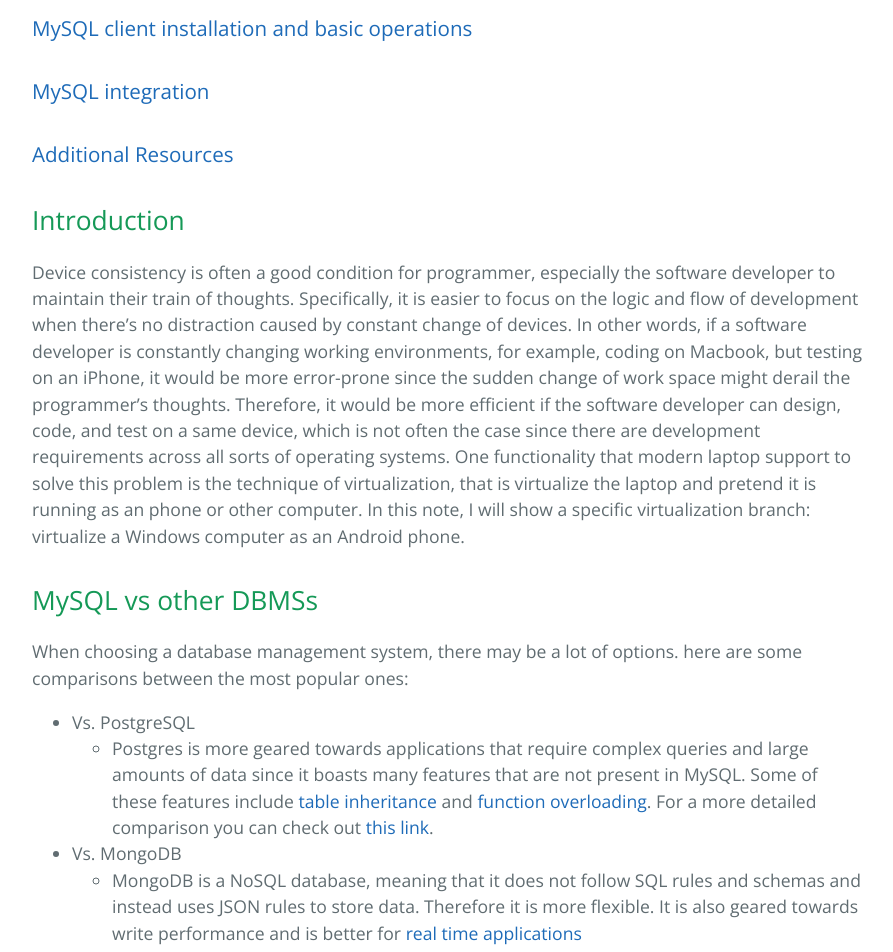
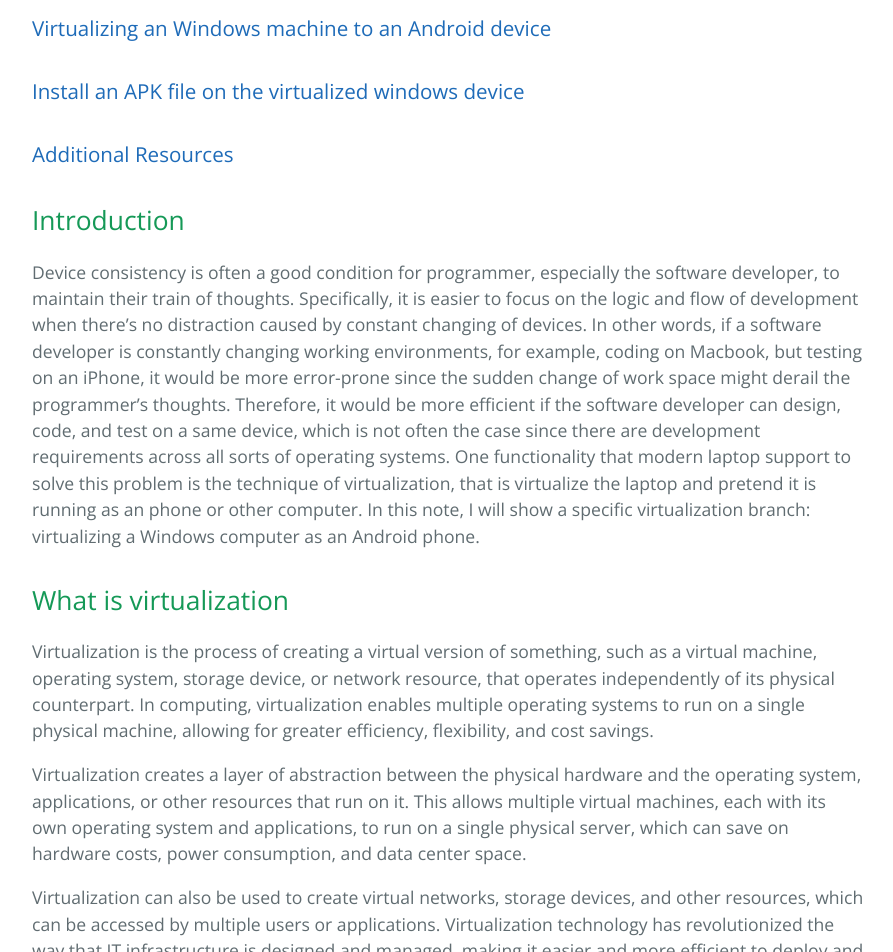
Before and after one commit to learning-software-engineering/learning-software-engineering.github.io, a Jekyll site: the page built from Topics/Tech_Stacks/Virtualize_Android_on_Windows.md, in a window 1280 px wide and 1400 px high, scrolled down 607 px. Shown: the top 952 px of the window, without its empty margins (192-1085 px from the left). Built offline with Jekyll 4.4.1, drawn with Linux system fonts in a browser that asks for light colours; our own code applies the rules of GitHub Pages for plain Markdown files; some of the changed text lies outside the part shown.

Commit message:
Update Virtualize_Android_on_Windows.md

```diff
--- a/Topics/Tech_Stacks/Virtualize_Android_on_Windows.md
+++ b/Topics/Tech_Stacks/Virtualize_Android_on_Windows.md
@@ -3,80 +3,59 @@
 
 ## Table of contents
 ### [Introduction](#introduction-1)
-### [MySQL vs other DBMSs](#mysql-vs-other-dbmss-1)
-### [MySQL client installation and basic operations](#mysql-client-installation-and-basic-operations-1)
-### [MySQL integration](#mysql-integration-1)
+### [What is virtualization](#what-is-virtualization-1)
+### [Virtualizing an Windows machine to an Android device](#virtualizing-an-windows-machine-to-an-android-device-1)
+### [Install an APK file on the virtualized windows device](#install-an-apk-file-on-the-virtualized-windows-device-1)
 ### [Additional Resources](#additional-resources-1)
 
 ## Introduction
 
-Device consistency is often a good condition for programmer, especially the software developer to maintain their train of thoughts. Specifically, it is easier to focus on the logic and flow of development when there's no distraction caused by constant change of devices. In other words, if a software developer is constantly changing working environments, for example, coding on Macbook, but testing on an iPhone, it would be more error-prone since the sudden change of work space might derail the programmer's thoughts.
-Therefore, it would be more efficient if the software developer can design, code, and test on a same device, which is not often the case since there are development requirements across all sorts of operating systems. One functionality that modern laptop support to solve this problem is the technique of virtualization, that is virtualize the laptop and pretend it is running as an phone or other computer. In this note, I will show a specific virtualization branch: virtualize a Windows computer as an Android phone.
+Device consistency is often a good condition for programmer, especially the software developer, to maintain their train of thoughts. Specifically, it is easier to focus on the logic and flow of development when there's no distraction caused by constant changing of devices. In other words, if a software developer is constantly changing working environments, for example, coding on Macbook, but testing on an iPhone, it would be more error-prone since the sudden change of work space might derail the programmer's thoughts.
+Therefore, it would be more efficient if the software developer can design, code, and test on a same device, which is not often the case since there are development requirements across all sorts of operating systems. One functionality that modern laptop support to solve this problem is the technique of virtualization, that is virtualize the laptop and pretend it is running as an phone or other computer. In this note, I will show a specific virtualization branch: virtualizing a Windows computer as an Android phone.
 
-## MySQL vs other DBMSs
+## What is virtualization
 
-When choosing a database management system, there may be a lot of options. here are some comparisons between the most popular ones:
+Virtualization is the process of creating a virtual version of something, such as a virtual machine, operating system, storage device, or network resource, that operates independently of its physical counterpart. In computing, virtualization enables multiple operating systems to run on a single physical machine, allowing for greater efficiency, flexibility, and cost savings.
 
-* Vs. PostgreSQL
-  * Postgres is more geared towards applications that require complex queries and large amounts of data since it boasts many features that are not present in MySQL. Some of these features include [table inheritance](https://www.postgresql.org/docs/7.2/inherit.html) and [function overloading](https://www.postgresql.org/docs/current/xfunc-overload.html). For a more detailed comparison you can check out [this link](https://www.integrate.io/blog/postgresql-vs-mysql-which-one-is-better-for-your-use-case/).
-* Vs. MongoDB
-  * MongoDB is a NoSQL database, meaning that it does not follow SQL rules and schemas and instead uses JSON rules to store data. Therefore it is more flexible. It is also geared towards write performance and is better for [real time applications](https://www.simplilearn.com/tutorials/mongodb-tutorial/mongodb-vs-mysql#:~:text=MySQL%20is%20an%20excellent%20choice,and%20other%20types%20of%20applications.)
+Virtualization creates a layer of abstraction between the physical hardware and the operating system, applications, or other resources that run on it. This allows multiple virtual machines, each with its own operating system and applications, to run on a single physical server, which can save on hardware costs, power consumption, and data center space.
 
-## MySQL client installation and basic operations
+Virtualization can also be used to create virtual networks, storage devices, and other resources, which can be accessed by multiple users or applications. Virtualization technology has revolutionized the way that IT infrastructure is designed and managed, making it easier and more efficient to deploy and manage complex systems.
 
-The following is a summary from [this guide](https://dev.mysql.com/doc/mysql-getting-started/en/) which has many details, but here are the following steps:
-1. Download the client <br />
-  i) **Linux** <br />
-    Follow the instructions on this [this link](https://dev.mysql.com/doc/refman/8.0/en/linux-installation.html). For users using Debian or Ubuntu, use the [APT documentation here](https://dev.mysql.com/doc/mysql-apt-repo-quick-guide/en/#apt-repo-fresh-install) and follow the 3 steps. <br />
-  ii) **Windows** <br />
-    Follow the instructions on [this link](https://dev.mysql.com/doc/refman/5.7/en/windows-installation.html#windows-installation-simple) which provides 3 steps in order to complete this step using an installer. <br />
-  iii) **macOS** <br />
-    Follow steps 1-8 from [this link](https://dev.mysql.com/doc/refman/8.0/en/macos-installation-pkg.html) which shows you how to nagivate the Installer Wizard.
-2. Connect to the MySQL server using the mysql client <br />
-  i) **Linux Based Systems** <br />
-    Enter the following in the command line terminal <br />
-     `$> mysql -u root -p` <br />
-  ii) **Windows** <br />
-    Go to **Start, All Programs, MySQL, MySQL (ver#) Command Line Client**
-3. Run SQL statements to create schemas and run operations. Here are some examples
-  * Creating a new database.  Use a [CREATE DATABASE](https://dev.mysql.com/doc/refman/8.0/en/show-databases.html) statement
-  * Create a table with a [CREATE TABLE](https://dev.mysql.com/doc/refman/8.0/en/create-table.html) statement
-  * Adding records into a table using [INSERT...VALUES](https://dev.mysql.com/doc/refman/8.0/en/insert.html) statement
-  * Use a [DELETE](https://dev.mysql.com/doc/refman/8.0/en/delete.html) statement to delete a record from a table
+## Virtualizing an Windows machine to an Android device
 
-## MySQL integration
+To virtualize an Windows machine to an Android device, follow the following steps:
+1. Check the virtualization availability on your windows device <br />
+  i) Even though for most modern windows computers, the virtualization functionality is auto-enabled, but it is still a good practice to double check. To do so:<br />
+     a. Go to **task manager** <br />
+     b. Go to **performance** section <br />
+     c. Click on **CPU** <br />
+     d. Check whether virtualization is enabled. <br />
+     e.g.: <br />
+     ![image](https://user-images.githubusercontent.com/74875627/226499401-fde43338-106a-400b-9496-479f09403731.png)!  <br />
+     e. In case it is not enabled, you have to enable it from the BIOS/UEFI interface.
+  ii) Enable the **Virtual Machine Platform** feature. To do so:<br />
+     a. Go to the **Turn Windows features on or off** in control panel by search.  <br />
+     b. Inside it, check the Virtual Machine Platform checkbox. e.g.: <br />
+     ![image](https://user-images.githubusercontent.com/74875627/226499848-2a9d7f23-f254-4554-8fa7-e7d0bda891d6.png)  <br />
+     c. Restart the PC if necessary to make sure the change is executed.
+  iii) Install the windows subsystem for android from the Microsoft store from the following link:   <br />
+     a. [Windows subsystem for android download](https://apps.microsoft.com/store/detail/windows-subsystem-for-android%E2%84%A2-with-amazon-appstore/9P3395VX91NR?hl=en-us&gl=us) <br />
+     b. After installation, open the windows subsystem for android <br />
+     c. Go to the **Developer** section. <br />
+     d. Enable the **Developer mode**  <br />
+     e. Click **Manage developer setting** to connect with local IP. <br />
+  iv) You are done! After the windows subsystem is running normally, your Windows device is pretending itself to be an Android phone, so that you can do various functionalities that is available on Android. <br />
 
-There are many environments that can integrate a MySQL database. Here is how to do it in Node.js and Python
-
-### MySQL database connection to Node.js
-
-Assuming that npm and node is installed (click here for [npm instructions](https://docs.npmjs.com/downloading-and-installing-node-js-and-npm), use the following commands in the terminal
-* `npm init -y`
-* `npm install mysql`
-* In your mysql client use the database command `CREATE DATABASE databaseName;` to create a database to connect to
-* In your .js file, use `import 'mysql';`
-* Use the form `let connection = mysql.createConnection({host: 'localhost', user: 'root', password: '', database: 'databaseName'});` in the .js file to connect to the database server. The host, user, and password parameters can be changed to your specific usage.
-* Use the form `connection.connect(function(err) {...});` to connect to the database, where the ... represents your error checking method incase the connection fails.
-* If you want to query the database, use the form `connection.query(queryName, function(err, results, fields) {...}` where queryName represents your SQL query in string format, and ... is your resolve function from the resulting query call.
-* To close the connection, use the form `connection.end(function(err) {...});` where ... represents the error checking method of your choice.
-
-For more detailed steps, check out [this link](https://www.mysqltutorial.org/mysql-nodejs/connect/)
-
-### MySQL database connection to Python
-
-In order to connect to the database using Python, you need to use a database driver. Assuming that a recent version Python and pip is installed (click [here](https://pip.pypa.io/en/stable/installation/) for details installing pip), use the following commands:
-* In the shell use `pip install mysql-connector-python`
-* In your .py file, use `import mysql.connector`
-* Use the form `connector = connect(host="localhost", user=..., password=...,)` to connect to the database server, where ... represents your own user and password methods.
-* To create a database through python, use the cursor method which allows you to use SQL queries. Use the form `connector.cursor().execute('CREATE DATABASE databaseName')`, where databaseName can be changed for your own usage.
-* If you want to connect to an existing database, use the form `connector = connect(host="localhost", user=..., password=..., database='databaseName',)`
-* If you want to query the database, use the form `connector.cursor().execute('...')`
-* To close the connection, use `connector.close()`
-
-For more detailed steps, check out [this link](https://realpython.com/python-mysql/)
+### Install an APK file on the virtualized windows device
+  i) Even though your windows device has already been virtualized as an Android device, and you can run an Android app, you still need additional support to install APK files, that is short for **Android Package Kit**<br />
+  ii) To install APK files, follow <br />
+      a. Download the newest version of WSA Packman from this link: [WSA Packman download](https://github.com/alesimula/wsa_pacman/releases/tag/v1.4.0).<br />
+      b. Install it following default settings.<br />
+      c. Make sure the windows subsystem is running on the background <br />
+      d. Open WSA PackMan and wait until it shows **connected** <br />
+      e. Then, you are good to download any APK files on your device! <br />
 
 ## Additional Resources
 
-* To use MySQL with PHP, refer to [this tutorial](https://www.mysqltutorial.org/php-mysql/) by MySQLTUTORIAL
-* To see examples of using the MySQL client, refer to [this link](https://dev.mysql.com/doc/mysql-tutorial-excerpt/8.0/en/examples.html)
-* To troubleshoot the client, refer to [this link](https://dev.mysql.com/doc/refman/8.0/en/problems.html), where it gives instructions on how to find [problem](https://dev.mysql.com/doc/refman/8.0/en/what-is-crashing.html) and also lists [common errors](https://dev.mysql.com/doc/refman/8.0/en/common-errors.html)
+* Source repository for WSA Packman [WSA Packman repository](https://github.com/alesimula/wsa_pacman) <br />
+* To watch a detailed tutorial, go to [Install APK file on windows tutorial](https://www.youtube.com/watch?v=D_AiqB-eVig&t=77s)
```
